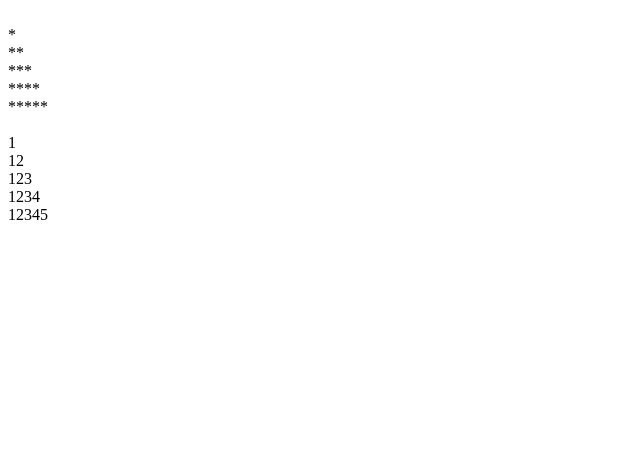
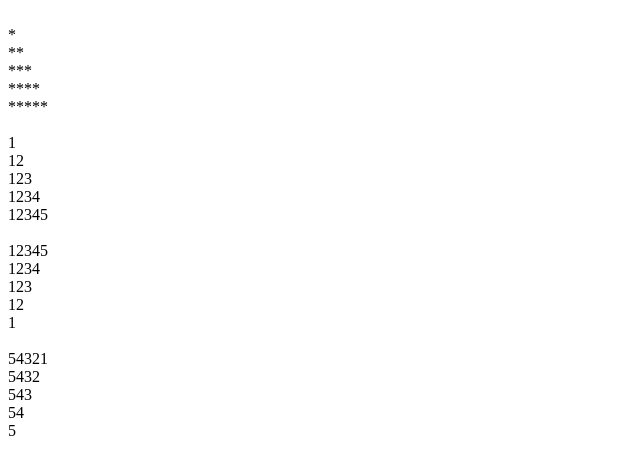
Before and after one commit to 70gaurav/js-pattern, a plain HTML site: page pattern.html in a window 1280 px wide. Shown: the whole page, without its empty margins (0-640 px from the left). Drawn offline with Linux system fonts and the light colour scheme.

Commit message:
second commit

```diff
--- a/pattern.html
+++ b/pattern.html
@@ -28,6 +28,27 @@
    }
 
 
+   document.write('<br>')
+   for(e=5;e>=1;e--){
+    document.write('<br>')
+    for(f=1;f<=e;f++){
+        document.write(f)
+    }
+   }
+
+   document.write('<br>')
+   for(g=1;g<=5;g++){
+    document.write('<br>')
+    for(h=5;h>=g;h--){
+        document.write(h)
+    }
+   }
+
+
+
+
+
+
 
 
 
```
